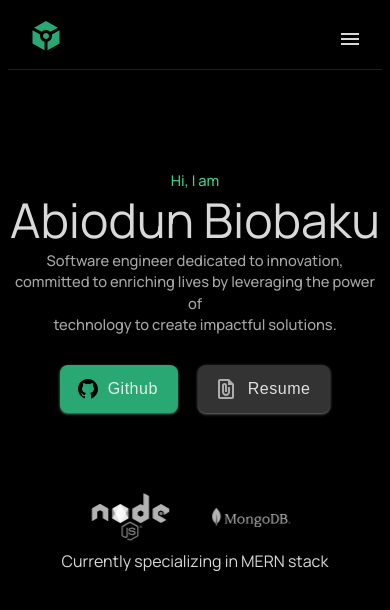
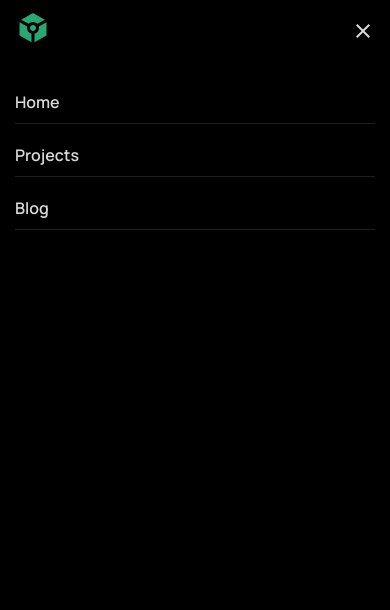
Before and after one commit to biolafrica/Portfolio-user, a Next.js app: page / in a window 390 px wide. Both pictures are taken after a click on the picture 350 px from the left and 38 px from the top of the page. Shown: the top 610 px of the page. Built offline with nearby package versions, Linux system fonts and the light colour scheme.

Commit message:
hamburger menu display implementation

```diff
--- a/app/components/common/menuButton.js
+++ b/app/components/common/menuButton.js
@@ -1,16 +1,46 @@
 "use client"
 
+import Link from "next/link"
+import { useState } from "react"
+
 export default function MenuButton(){
+  const [display, setDisplay]= useState("none")
 
   const handleMenuDisplay =()=>{
-    console.log("Hello baby")
+    setDisplay("")
+  }
+
+  const handleClose=()=>{
+    setDisplay("none")
   }
 
   return(
-    <div className="hamburger">
-      <img src="/icons/Menu.svg" alt="hamburger icon" onClick={handleMenuDisplay}/>
-    </div>
+    <>
+      <div className="hamburger">
+        <img src="/icons/Menu.svg" alt="hamburger icon" onClick={handleMenuDisplay}/>
+      </div>
 
+      <div className="nav-bar" style={{display:`${display}`}}>
+
+        <div className="nav_header">
+          <Link href="/" className="left" onClick={handleClose}>
+            <img src="/icons/Token.svg" alt="abiodun logo" />
+          </Link>
+
+          <div className="close">
+            <img src="/icons/Close.svg" alt="cancel icon" onClick={handleClose}/>
+          </div>
+
+        </div>
+
+        <div className="nav_link">
+          <Link href="/" onClick={handleClose}>Home</Link>
+          <Link href="/project" onClick={handleClose}>Projects</Link>
+          <Link href="/blog" onClick={handleClose}>Blog</Link>
+        </div>
+
+      </div>
+    </>
 
   )
 }
--- a/app/globals.css
+++ b/app/globals.css
@@ -241,16 +241,64 @@ nav{
   align-items: center;
 }
 
-.hamburger{
+.hamburger,
+.close{
   cursor: pointer;
   display: flex;
   align-items: center;
+
+}
+
+.hamburger :active,
+.close :active{
+  transform: translateY(2px);
+}
+
+.hamburger{
   display: none;
 }
 
 .hamburger :hover{
   background-color: grey;
   border-radius: 3px;
+}
+
+
+/* small screen navbar css */
+.nav-bar{
+  background-color: black;
+  position: fixed;
+  right: 0;
+  bottom: 0;
+  left: 0;
+  top: 0;
+  z-index: 1000;
+  padding: 10px 15px;
+
+}
+
+.nav_header{
+  display: flex;
+  justify-content: space-between;
+  align-items: center;
+}
+
+.close :hover {
+  filter: brightness(0.9);
+  border-radius: 3px;
+}
+
+.nav_link{
+  display: flex;
+  flex-direction: column;
+  gap: 20px;
+  margin-top: 40px;
+}
+
+.nav_link a{
+  font-weight: 600;
+  border-bottom: 1px solid var(--Seperator-dark);
+  padding-bottom: 10px;
 }
 
 /* stack animation css */
```
Also changed, not shown: app/components/nav/header.js (line endings or trailing spaces).
